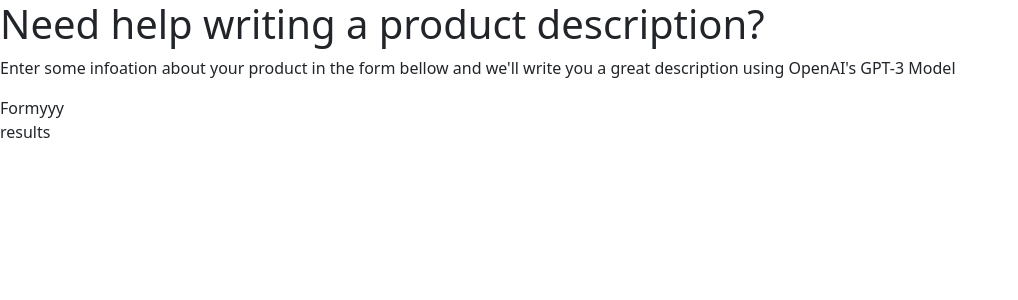
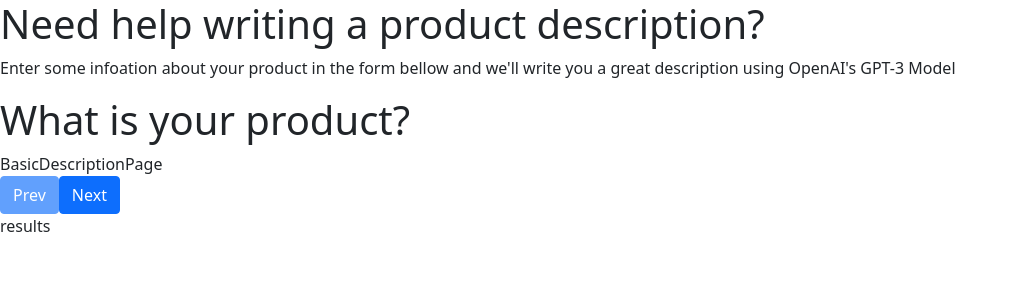
Before and after one commit to j-nathanson/openai-descriptify, a React (Create React App) app: page / in a window 1280 px wide. Shown: the top 300 px of the page, without its empty margins (0-1018 px from the left). Built offline with nearby package versions, Linux system fonts and the light colour scheme.

Commit message:
basic multipart fomr

```diff
--- a/src/components/Form.js
+++ b/src/components/Form.js
@@ -1,5 +1,14 @@
 import React from 'react'
-import { useDispatch, useSelector } from 'react-redux'
+import { useDispatch, useSelector } from 'react-redux';
+import { decrement, increment, reset } from '../redux/pageInfoSlice';
+import BasicDescriptionPage from './form-pages/BasicDescriptionPage';
+import BenefitsPage from './form-pages/BenefitsPage';
+import EnginePage from './form-pages/EnginePage';
+import FeaturesPage from './form-pages/FeaturesPage';
+import IdealUsersPage from './form-pages/IdealUsersPage';
+import ProductNamePage from './form-pages/ProductNamePage';
+import Button from 'react-bootstrap/Button';
+import ResponsePage from './form-pages/ResponsePage';
 
 export default function Form() {
 
@@ -9,7 +18,59 @@ export default function Form() {
     const dispatch = useDispatch();
 
 
+    const PageDisplay = () => {
+        switch (index) {
+            case 0:
+                return <BasicDescriptionPage />;
+            case 1:
+                return <ProductNamePage />;
+            case 2:
+                return <IdealUsersPage />;
+            case 3:
+                return <BenefitsPage />;
+            case 4:
+                return <FeaturesPage />;
+            case 5:
+                return <EnginePage />;
+            case 6:
+                return <ResponsePage />;
+            default:
+                break;
+        }
+    };
+
+    const handleClick = () => {
+        if (index <= 5) {
+            dispatch(increment());
+        }
+        if (index >= 5) {
+            alert("submitted data");
+        }
+    }
     return (
-        <div>Formyyy</div>
+        <div>
+            <h1>{titles[index]}</h1>
+            {PageDisplay()}
+            <Button
+                aria-label="Decrement value"
+                onClick={() => dispatch(decrement())}
+                disabled={index === 0}
+            >Prev
+            </Button>
+            <Button
+                aria-label="Increment value"
+                onClick={handleClick}
+            >{index === 5 ? 'Submit' : index === 6 ? 'Submit Again' : 'Next'}
+            </Button>
+            {
+                index === 6 && (
+                    <Button
+                        aria-label="Increment value"
+                        onClick={() => dispatch(reset())}>
+                        Start Over
+                    </Button>
+                )
+            }
+        </div>
     )
 }
--- /dev/null
+++ b/src/components/form-pages/EnginePage.js
@@ -0,0 +1,7 @@
+import React from 'react'
+
+export default function EnginePage() {
+    return (
+        <div>EnginePage</div>
+    )
+}
--- a/src/redux/formDataSlice.js
+++ b/src/redux/formDataSlice.js
@@ -19,7 +19,7 @@ export const formDataSlice = createSlice({
         setProductName: (state, action) => {
             state.productName = action.payload;
         },
-        setBenefit: (state, action) => {
+        setIdealUsers: (state, action) => {
             state.idealUsers = action.payload;
         },
         setBenefits: (state, action) => {
@@ -34,6 +34,6 @@ export const formDataSlice = createSlice({
     },
 })
 
-export const { setBasicDescription, setProductName, setIdealUsers, setBenefits, setFeatures } = formDataSlice.actions
+export const { setBasicDescription, setProductName, setIdealUsers, setBenefits, setFeatures } = formDataSlice.actions;
 
-export default formDataSlice.reducer
+export default formDataSlice.reducer;
--- a/src/redux/pageInfoSlice.js
+++ b/src/redux/pageInfoSlice.js
@@ -20,10 +20,13 @@ export const pageInfoSlice = createSlice({
     },
     decrement: (state) => {
       state.index -= 1
+    },
+    reset: (state) => {
+      state.index = 0;
     }
   },
 })
 
-export const { increment, decrement, incrementByAmount } = pageInfoSlice.actions
+export const { increment, decrement, reset } = pageInfoSlice.actions;
 
-export default pageInfoSlice.reducer
+export default pageInfoSlice.reducer;
```
Also changed, not shown: src/components/form-pages/IdealUsersPage.js (renamed from src/components/form-pages/IdealUserPage.js).
